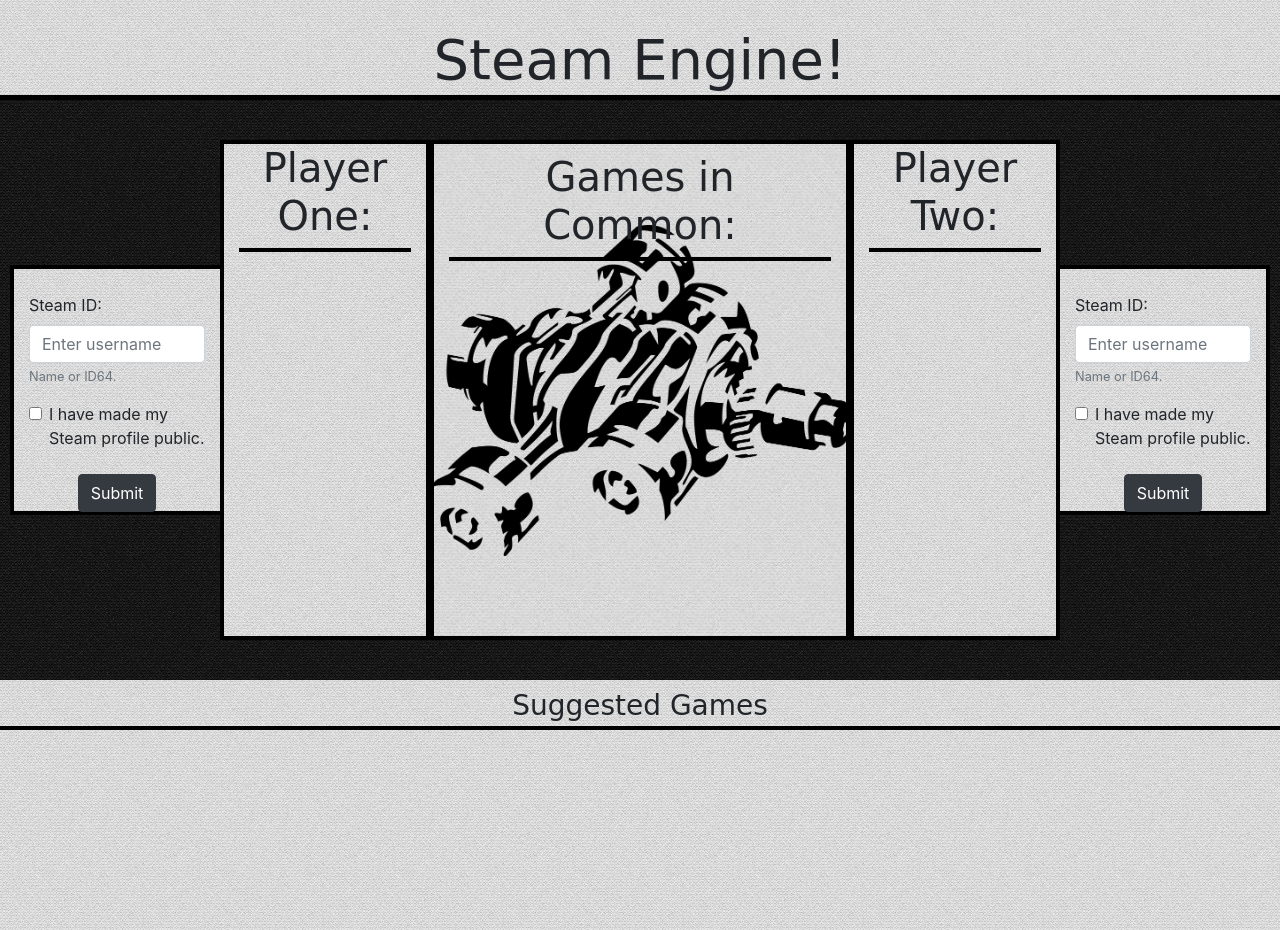
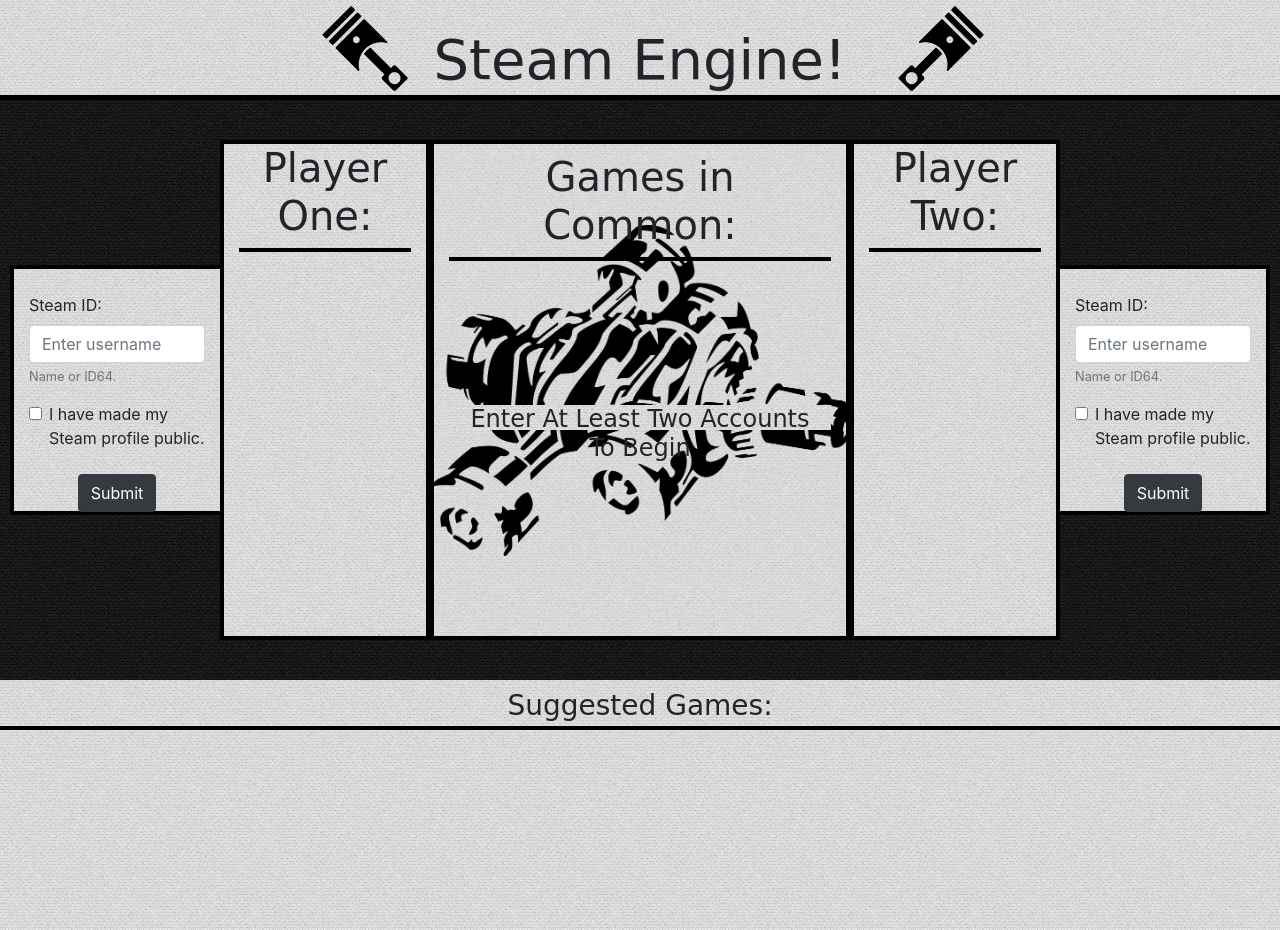
Before and after one commit to JayKrauss/steamengine, a plain HTML site: page index.html in a window 1280 px wide. Drawn offline with nearby package versions, Linux system fonts and the light colour scheme; a web font is replaced by a local one.

Commit message:
background commit 4

```diff
--- a/assets/css/style.css
+++ b/assets/css/style.css
@@ -1,4 +1,3 @@
-
 body {
     background-image:url('../../assets/images/background.png');
     margin-left: auto;
@@ -12,6 +11,18 @@ h1, h2, h3, h4, h5, p, #bannertext{
 
 #bannertext {
     font-size: 56px;
+}
+
+#pistonleft{
+    position: absolute;
+    z-index: 2;
+    left: 25%;
+}
+
+#pistonright{
+    position: absolute;
+    z-index: 2;
+    left: 70%;
 }
 
 #banner, #rightcurrent, #leftcurrent, #infocurrent1, #infocurrent2, #carousel {
@@ -37,6 +48,12 @@ h1, h2, h3, h4, h5, p, #bannertext{
     padding-left: 25px;
     padding-right: 25px;
     align-items: center;
+}
+
+#welcome {
+    height:25px;
+    width: 100%;
+    background-image: url('../../assets/images/backgroundlight.png');
 }
 
 #pistonimg {
--- a/index.html
+++ b/index.html
@@ -13,6 +13,7 @@
 </head>
 <body>
 <div class='row' id='banner'>
+    <img src='assets/images/pistonleft.png' id='pistonleft'>
     <div class='col-12'>
 <center>
     <br>
@@ -21,6 +22,7 @@
     </span>
 </center>
 </div>
+    <img src='assets/images/pistonright.png' id='pistonright'>
 </div>
 <div class='row' id='main'>
 
@@ -57,7 +59,12 @@
                 <h1>Games in Common:</h1>
             </center>
             </div>
-
+    <center>
+        <br><br><br><br><br><br>
+        <div class='col-12' id='welcome'>
+            <h4>Enter At Least Two Accounts To Begin</h4>
+        </div>
+    </center>
     </div>
 
     <div class='col-md-2' id='infocurrent2'>
@@ -91,7 +98,7 @@
         <div class='row' id='carbanner'>
         <div class='col-12' id='carbannertext'>
             <center>
-                <h3>Suggested Games</h3>
+                <h3>Suggested Games:</h3>
             </center>
         </div>
     </div>
```
Also changed, not shown: assets/images/pistonleft.png (added), assets/images/pistonright.png (added).
